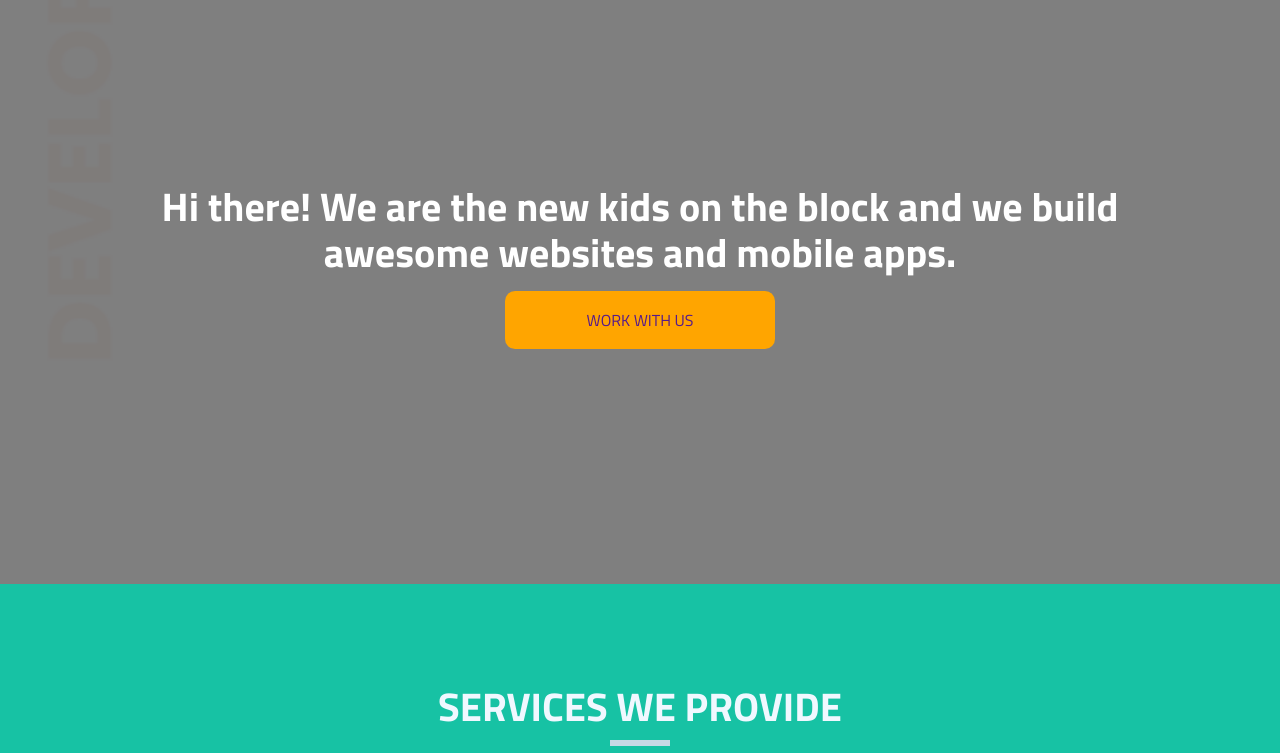
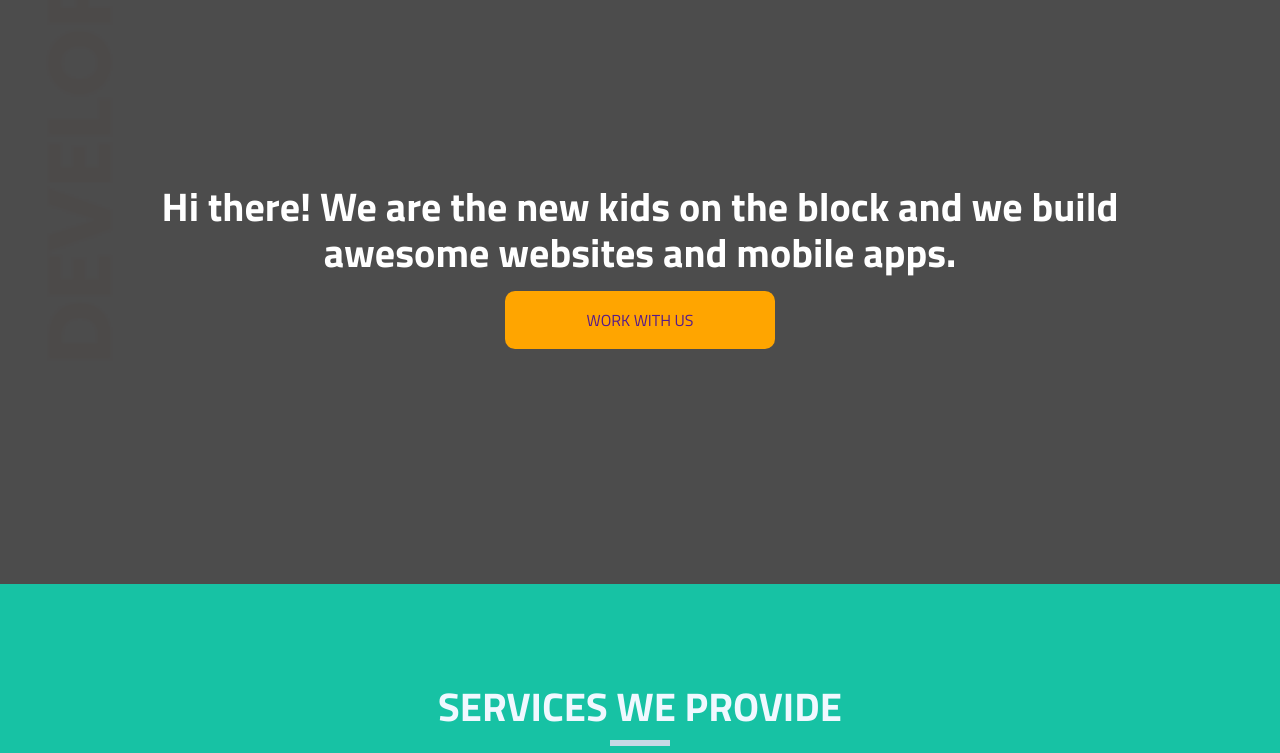
Before and after one commit to uchoaung/uc-inc, a plain HTML site: page index.html in a window 1280 px wide. Shown: the part 216-969 px from the top of the page. Drawn offline with Linux system fonts and the light colour scheme.

Commit message:
blr-added

```diff
--- a/style.css
+++ b/style.css
@@ -67,7 +67,7 @@
 .blr {
 	width: 100%;
 	height: 100%;
-	background-color: rgba(0, 0, 0, 0.5);
+	background-color: rgba(0, 0, 0, .7);
 	padding: 50px 0px;
 	box-sizing: border-box;
 }
```
